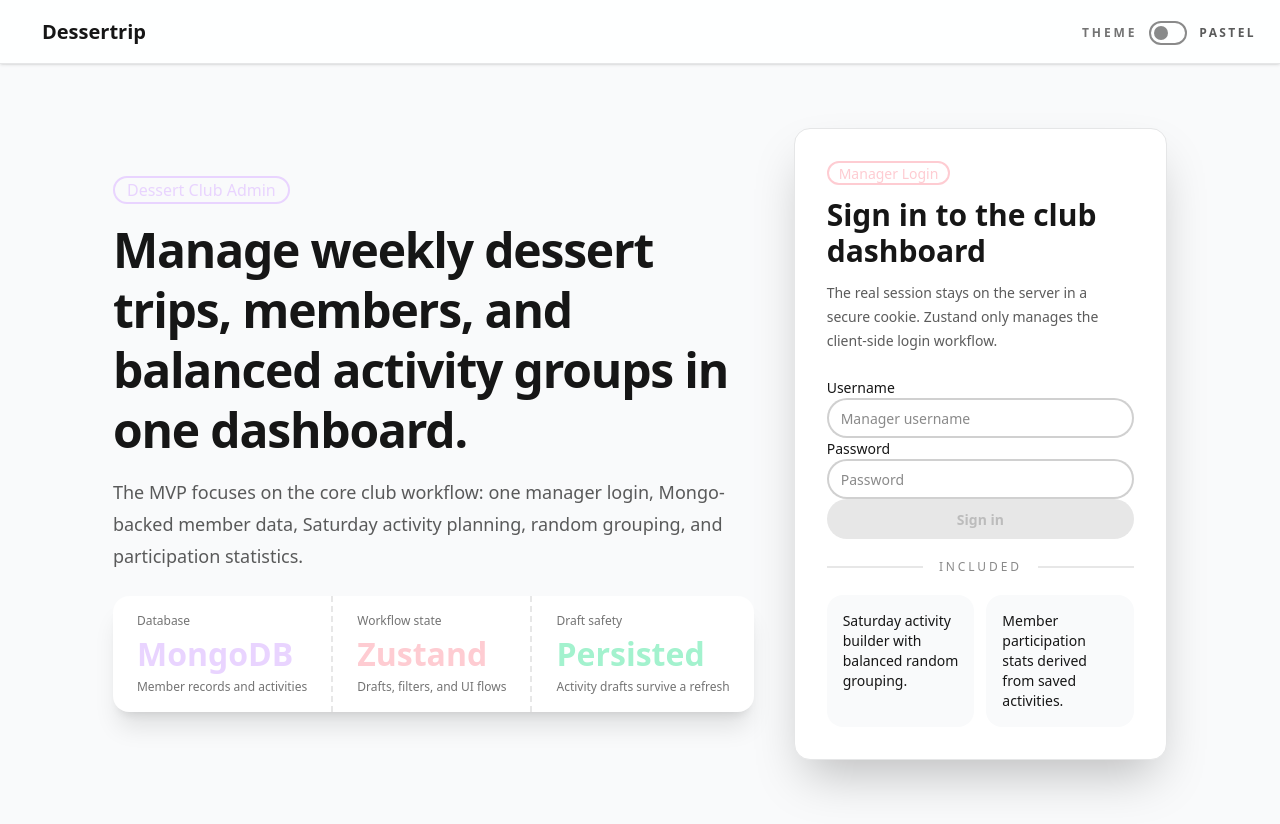
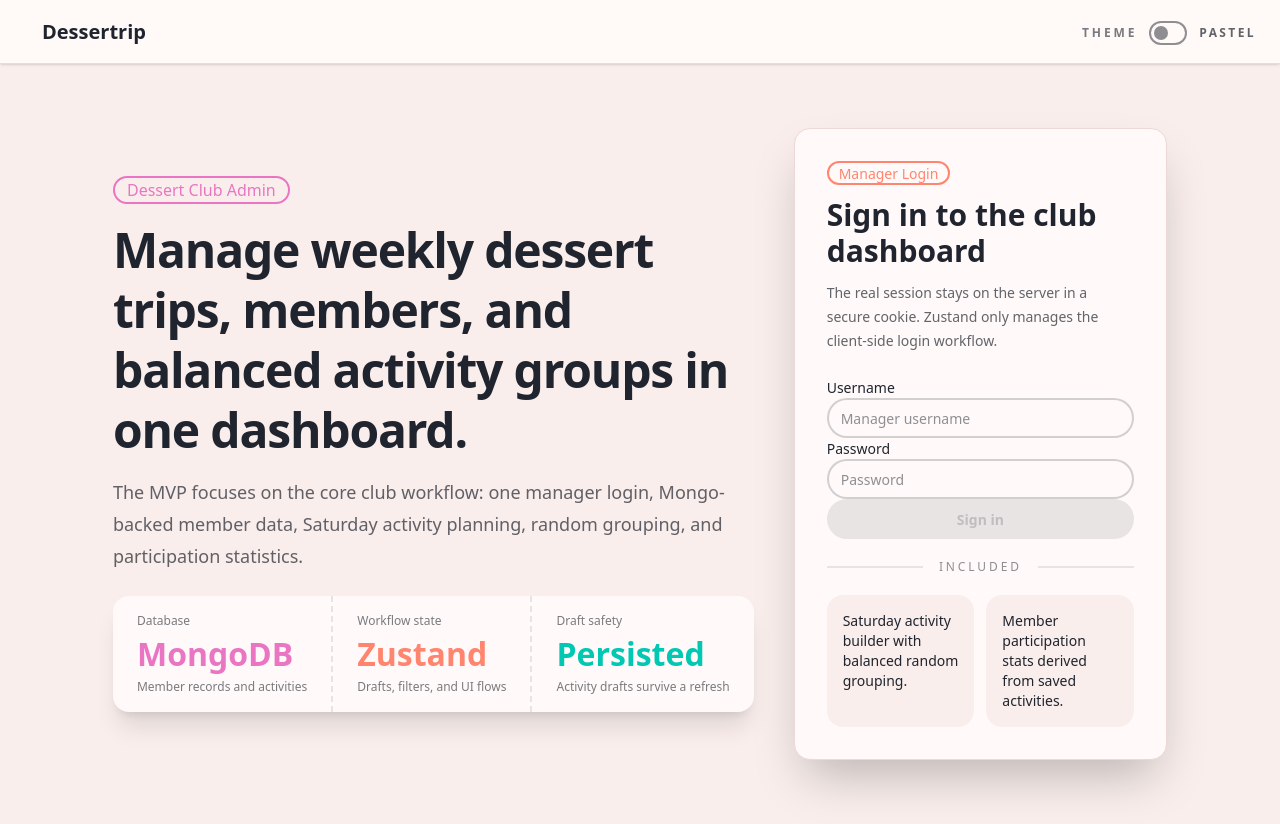
Before and after one commit to jjoonleo/dessertrip, a Next.js app: page /login in a window 1280 px wide. Built offline with nearby package versions, Linux system fonts and the light colour scheme; no server answers.

Commit message:
feat: update theme management to replace 'night' with 'dark'. Modified theme-related styles, components, and tests to reflect the new dark theme designation. Enhanced color variables in CSS for improved theme consistency.

```diff
--- a/app/globals.css
+++ b/app/globals.css
@@ -1,6 +1,31 @@
 @import "tailwindcss";
 @plugin "daisyui" {
-  themes: pastel --default, night --prefersdark;
+  themes: pastel --default, dark --prefersdark;
+}
+
+:root:not([data-theme]),
+:root:has(input.theme-controller[value="pastel"]:checked),
+[data-theme="pastel"] {
+  --color-base-100: oklch(99% 0.006 35);
+  --color-base-200: oklch(95.7% 0.012 28);
+  --color-base-300: oklch(89.8% 0.022 25);
+  --color-base-content: oklch(26% 0.02 264);
+  --color-primary: oklch(72% 0.17 342);
+  --color-primary-content: oklch(98% 0.008 20);
+  --color-secondary: oklch(75% 0.154 32);
+  --color-secondary-content: oklch(98% 0.01 25);
+  --color-accent: oklch(74% 0.146 183);
+  --color-accent-content: oklch(98% 0.01 190);
+  --color-neutral: oklch(42% 0.032 264);
+  --color-neutral-content: oklch(96% 0.006 250);
+  --color-info: oklch(71% 0.125 232);
+  --color-info-content: oklch(98% 0.008 230);
+  --color-success: oklch(73% 0.14 157);
+  --color-success-content: oklch(98% 0.008 160);
+  --color-warning: oklch(80% 0.15 82);
+  --color-warning-content: oklch(32% 0.06 55);
+  --color-error: oklch(70% 0.18 25);
+  --color-error-content: oklch(98% 0.008 20);
 }
 
 * {
--- a/components/theme/theme-controller.tsx
+++ b/components/theme/theme-controller.tsx
@@ -20,7 +20,7 @@ export function ThemeController() {
     const root = document.documentElement;
 
     root.setAttribute("data-theme", theme);
-    root.style.colorScheme = theme === "night" ? "dark" : "light";
+    root.style.colorScheme = theme === "dark" ? "dark" : "light";
   }, [hydrated, theme]);
 
   useEffect(() => {
--- a/components/theme/theme-toggle.tsx
+++ b/components/theme/theme-toggle.tsx
@@ -19,13 +19,13 @@ export function ThemeToggle({ label = true }: ThemeToggleProps) {
       ) : null}
       <input
         aria-label="Toggle theme"
-        checked={theme === "night"}
+        checked={theme === "dark"}
         className="toggle toggle-primary"
         onChange={() => toggleTheme()}
         type="checkbox"
       />
       <span className="min-w-12 text-right text-xs font-semibold uppercase tracking-[0.2em] text-base-content/70">
-        {theme === "night" ? "Night" : "Pastel"}
+        {theme === "dark" ? "Dark" : "Pastel"}
       </span>
     </label>
   );
--- a/lib/stores/theme-store.ts
+++ b/lib/stores/theme-store.ts
@@ -2,7 +2,7 @@
 
 import { create } from "zustand";
 
-export type ThemeName = "pastel" | "night";
+export type ThemeName = "pastel" | "dark";
 
 export type ThemeState = {
   theme: ThemeName;
@@ -32,7 +32,7 @@ function getStoredTheme(): ThemeName | null {
   }
 
   const value = storage.getItem(STORAGE_KEY);
-  return value === "pastel" || value === "night" ? value : null;
+  return value === "pastel" || value === "dark" ? value : null;
 }
 
 function getPreferredTheme(): ThemeName {
@@ -41,7 +41,7 @@ function getPreferredTheme(): ThemeName {
     typeof window.matchMedia === "function" &&
     window.matchMedia("(prefers-color-scheme: dark)").matches
   ) {
-    return "night";
+    return "dark";
   }
 
   return "pastel";
@@ -63,7 +63,7 @@ export const useThemeStore = create<ThemeState>((set) => ({
     }),
   toggleTheme: () =>
     set((state) => {
-      const theme = state.theme === "pastel" ? "night" : "pastel";
+      const theme = state.theme === "pastel" ? "dark" : "pastel";
       persistTheme(theme);
 
       return {
```
Also changed, not shown: 1 other file (tests, documents, lock files or other folders).
